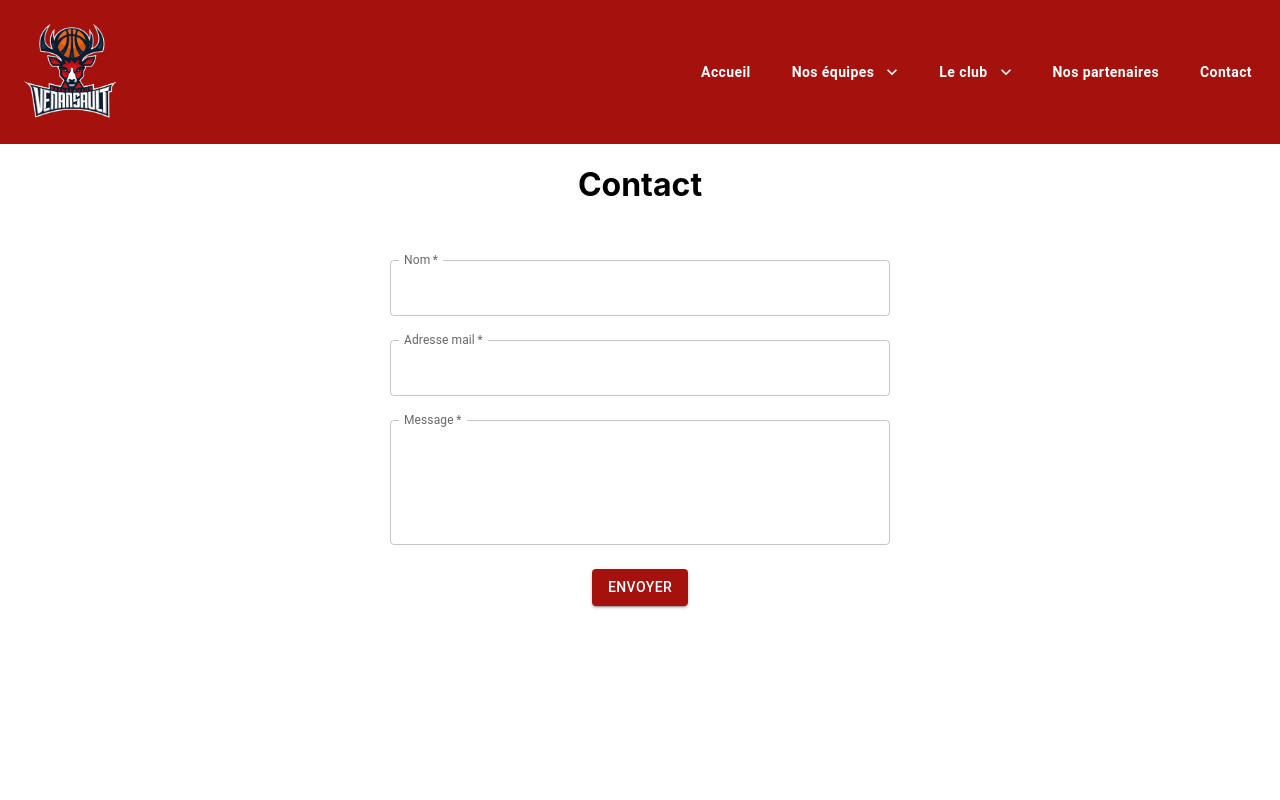
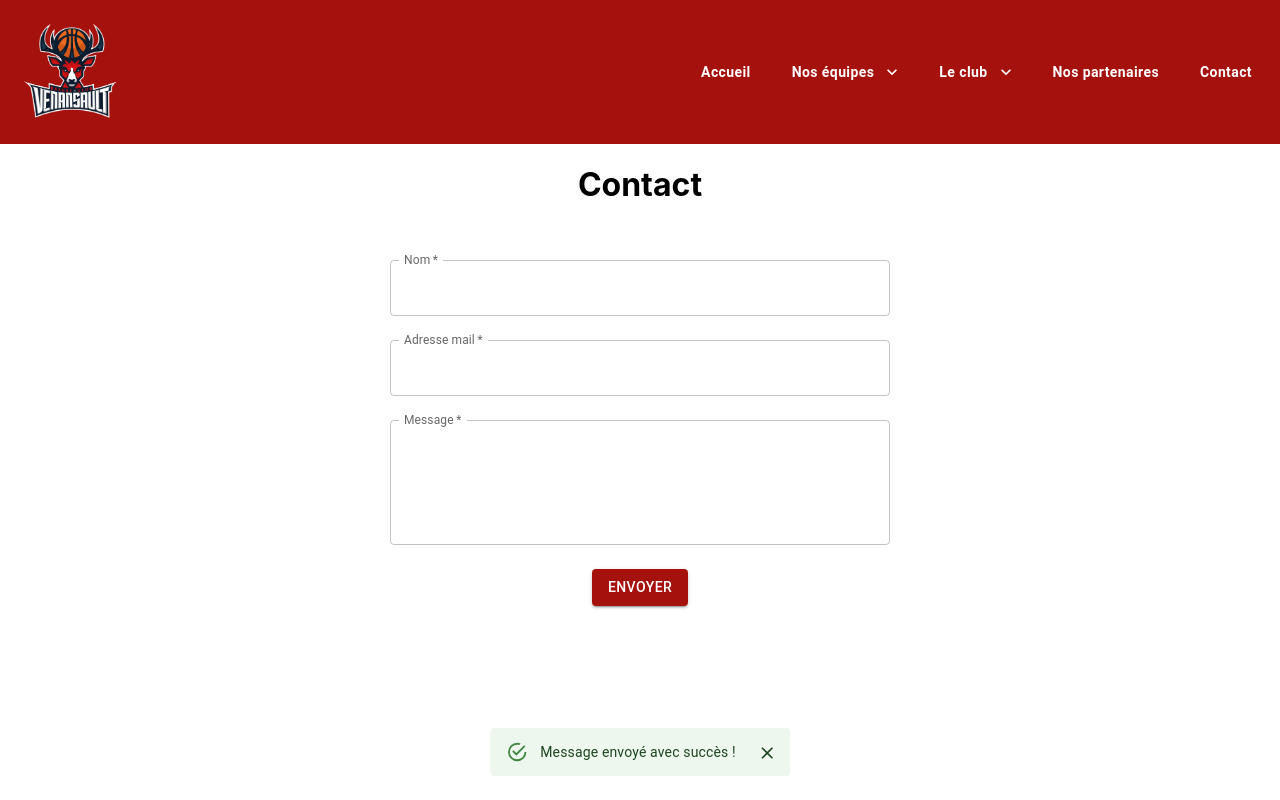
Before and after one commit to Mathis-Bsnrd/vbc-website, a React (Create React App) app: page /contact in a window 1280 px wide. Both pictures are taken after typing "Sample", "name@example.com", "Sample" into the empty fields and a click on the button "ENVOYER". Built offline with nearby package versions, Linux system fonts and the light colour scheme.

Commit message:
open snackbar on submit

```diff
--- a/src/components/Contact/Contact.js
+++ b/src/components/Contact/Contact.js
@@ -1,6 +1,6 @@
-import React from "react";
+import React, { useState } from "react";
 import { useForm } from "react-hook-form";
-import { TextField, Button, Box } from "@mui/material";
+import { TextField, Button, Box, Snackbar, Alert } from "@mui/material";
 
 export default function Contact() {
   const {
@@ -10,9 +10,19 @@ export default function Contact() {
     reset,
   } = useForm();
 
+  const [openSnackbar, setOpenSnackbar] = useState(false);
+
   const onSubmit = (data) => {
     console.log("Données du formulaire: ", data);
     reset();
+    setOpenSnackbar(true);
+  };
+
+  const handleCloseSnackbar = (event, reason) => {
+    if (reason === "clickaway") {
+      return;
+    }
+    setOpenSnackbar(false);
   };
 
   return (
@@ -46,9 +56,9 @@ export default function Contact() {
           required
           fullWidth
           margin="normal"
-          {...register("nom", { required: "Le nom est requis" })}
-          error={!!errors.nom}
-          helperText={errors.nom ? errors.nom.message : ""}
+          {...register("name", { required: "Le nom est requis" })}
+          error={!!errors.name}
+          helperText={errors.name ? errors.name.message : ""}
         />
 
         {/* Adresse mail */}
@@ -92,6 +102,22 @@ export default function Contact() {
           Envoyer
         </Button>
       </Box>
+
+      {/* Snackbar pour afficher le message de succès */}
+      <Snackbar
+        open={openSnackbar}
+        autoHideDuration={5000}
+        onClose={handleCloseSnackbar}
+        anchorOrigin={{ vertical: "bottom", horizontal: "center" }}
+      >
+        <Alert
+          onClose={handleCloseSnackbar}
+          severity="success"
+          sx={{ width: "100%" }}
+        >
+          Message envoyé avec succès !
+        </Alert>
+      </Snackbar>
     </div>
   );
 }
```
